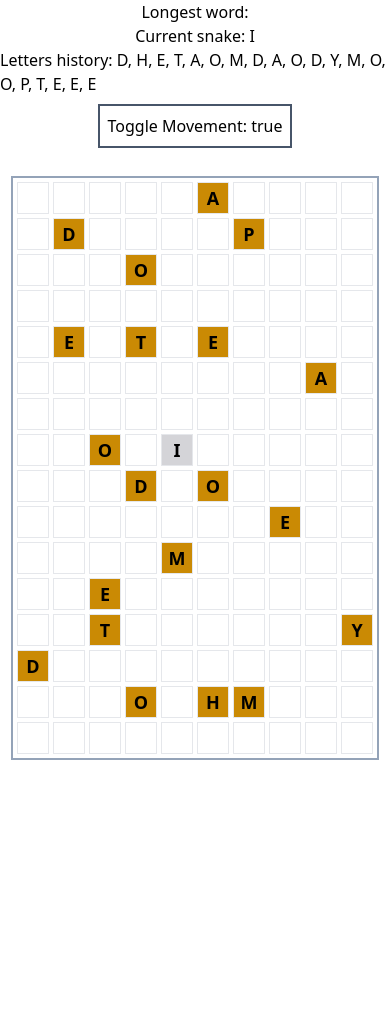
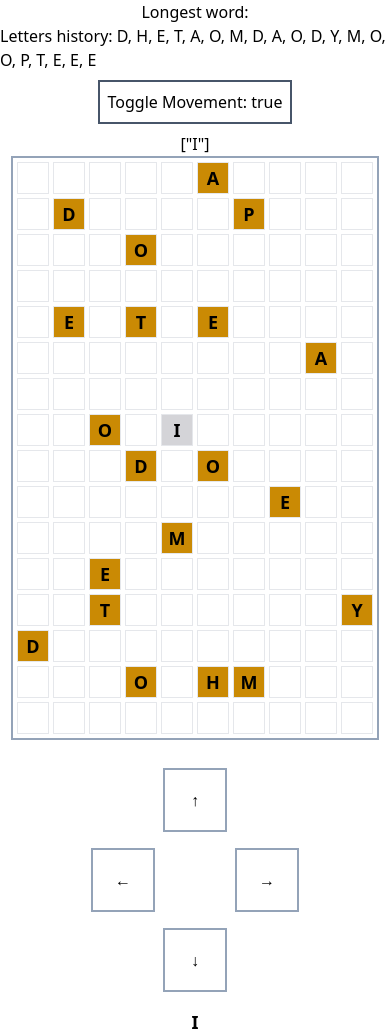
Before and after one commit to yegorkay/snake-word, a React (Vite) app: page / in a window 390 px wide. Before the commit the page ends 844 px from the top, so only its background shows below. Built offline with nearby package versions, Linux system fonts and the light colour scheme.

Commit message:
bring back D-pad

```diff
--- a/src/App.tsx
+++ b/src/App.tsx
@@ -116,7 +116,7 @@ const Grid = ({
         gridTemplateColumns: `repeat(${COLUMN_COUNT}, 1fr)`,
         gridTemplateRows: `repeat(${ROW_COUNT}, 1fr)`,
       }}
-      className={"grid mt-5 gap-1 w-fit border-2 border-slate-400 p-1"}
+      className={"grid gap-1 w-fit border-2 border-slate-400 p-1"}
     >
       {grid.flat().map((cell, index) => {
         const rowIndex = Math.floor(index / COLUMN_COUNT); // Calculate the row index
@@ -528,74 +528,23 @@ const Game = () => {
       enableMovement ? handleKeyDown : () => {},
     );
 
+    if (gameOver) {
+      window.removeEventListener("keydown", handleKeyDown);
+    }
+
     return () => {
       window.removeEventListener("keydown", handleKeyDown);
     };
-  }, [direction, moveSnake, enableMovement]);
+  }, [direction, moveSnake, enableMovement, gameOver]);
 
-  const handleTouchStart = (event: TouchEvent) => {
-    const touch = event.touches[0];
-    const { clientX, clientY } = touch;
-
-    // Check if the container is defined
-    if (!containerRef.current) return;
-
-    const container = containerRef.current;
-    const containerRect = container.getBoundingClientRect();
-
-    const screenWidth = containerRect.width;
-    const screenHeight = containerRect.height;
-
-    // Define areas (25% of container for each side)
-    const leftArea = containerRect.left + screenWidth / 4;
-    const rightArea = containerRect.left + (screenWidth / 4) * 3;
-    const topArea = containerRect.top + screenHeight / 4;
-    const bottomArea = containerRect.top + (screenHeight / 4) * 3;
-
-    if (clientX < leftArea) {
-      setDirection({
-        coordinates: directionsMap.arrowleft,
-        direction: "arrowleft",
-      });
-    } else if (clientX > rightArea) {
-      setDirection({
-        coordinates: directionsMap.arrowright,
-        direction: "arrowright",
-      });
-    } else if (clientY < topArea) {
-      setDirection({
-        coordinates: directionsMap.arrowup,
-        direction: "arrowup",
-      });
-    } else if (clientY > bottomArea) {
-      setDirection({
-        coordinates: directionsMap.arrowdown,
-        direction: "arrowdown",
-      });
-    }
-  };
-
-  useEffect(() => {
-    const container = containerRef.current;
-
-    // Check if the container is defined before adding event listeners
-    if (container) {
-      container.addEventListener("touchstart", handleTouchStart);
-    }
-
-    return () => {
-      // Clean up event listener on component unmount
-      if (container) {
-        container.removeEventListener("touchstart", handleTouchStart);
+  useInterval(
+    () => {
+      if (enableMovement) {
+        moveSnake();
       }
-    };
-  }, []);
-
-  useInterval(() => {
-    if (enableMovement) {
-      moveSnake();
-    }
-  }, SNAKE_SPEED_IN_MS);
+    },
+    gameOver ? null : SNAKE_SPEED_IN_MS,
+  );
 
   return (
     <div className="container mx-auto flex flex-col justify-center items-center">
@@ -607,7 +556,6 @@ const Game = () => {
       <h3>Longest word: {longestWord.word}</h3>
       {import.meta.env.DEV && (
         <>
-          <h2>Current snake: {getSnakeLetters(snake)}</h2>
           <h3>Letters history: {letters.map((l) => l.letter).join(", ")}</h3>
           <button
             className="border-2 border-slate-600 p-2 m-2"
@@ -615,9 +563,10 @@ const Game = () => {
           >
             Toggle Movement: {JSON.stringify(enableMovement)}
           </button>
+          {JSON.stringify(snake.map(({ letter }) => letter))}
         </>
       )}
-      <div ref={containerRef} className="h-auto w-auto">
+      <div ref={containerRef} className="h-auto w-auto mb-3">
         <Grid
           grid={grid}
           direction={direction}
@@ -625,6 +574,55 @@ const Game = () => {
           longestWordCoordinates={longestWord.coordinates}
         />
       </div>
+      <div className="sm:hidden flex flex-col gap-4 items-center m-4">
+        <button
+          className="border-2 border-slate-400 p-4 w-16 h-16"
+          onClick={() =>
+            setDirection({
+              coordinates: directionsMap.arrowup,
+              direction: "arrowup",
+            })
+          }
+        >
+          &#8593;
+        </button>
+        <div className="flex flex-row justify-center gap-20">
+          <button
+            className="border-2 border-slate-400 p-4 w-16 h-16"
+            onClick={() =>
+              setDirection({
+                coordinates: directionsMap.arrowleft,
+                direction: "arrowleft",
+              })
+            }
+          >
+            &#8592;
+          </button>
+          <button
+            className="border-2 border-slate-400 p-4 w-16 h-16"
+            onClick={() =>
+              setDirection({
+                coordinates: directionsMap.arrowright,
+                direction: "arrowright",
+              })
+            }
+          >
+            &#8594;
+          </button>
+        </div>
+        <button
+          className="border-2 border-slate-400 p-4 w-16 h-16"
+          onClick={() =>
+            setDirection({
+              coordinates: directionsMap.arrowdown,
+              direction: "arrowdown",
+            })
+          }
+        >
+          &#8595;
+        </button>
+      </div>
+      <h2 className="font-bold text-lg">{getSnakeLetters(snake)}</h2>
     </div>
   );
 };
```
